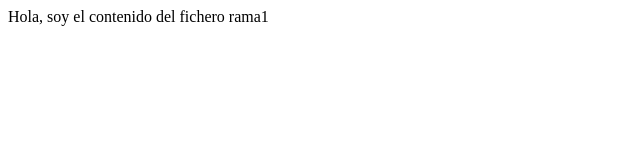
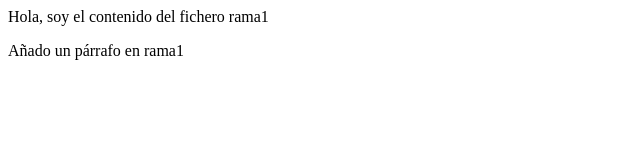
Before and after one commit to miGithub22/listafrutas, a plain HTML site: page rama1.html in a window 1280 px wide. Shown: the whole page, without its empty margins (0-640 px from the left). Drawn offline with Linux system fonts and the light colour scheme.

Commit message:
Añadido 1º párrafo en rama1

```diff
--- a/rama1.html
+++ b/rama1.html
@@ -7,5 +7,6 @@
 </head>
 <body>
     Hola, soy el contenido del fichero rama1
+    <p>Añado un párrafo en rama1</p>
 </body>
 </html>
```
